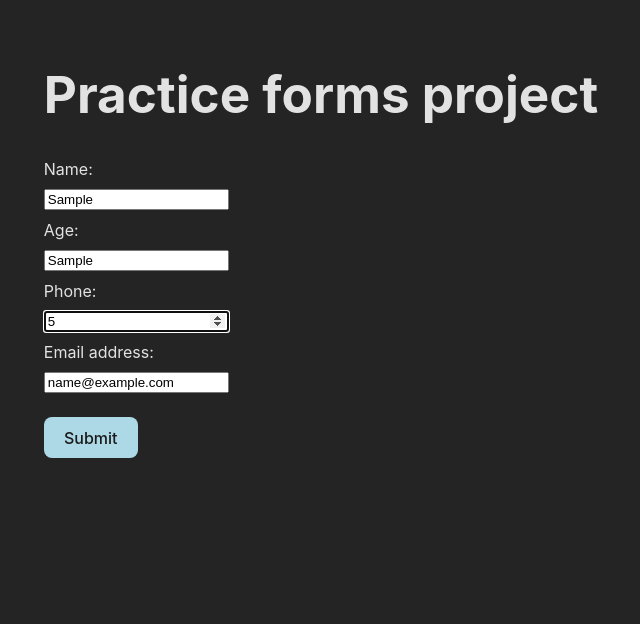
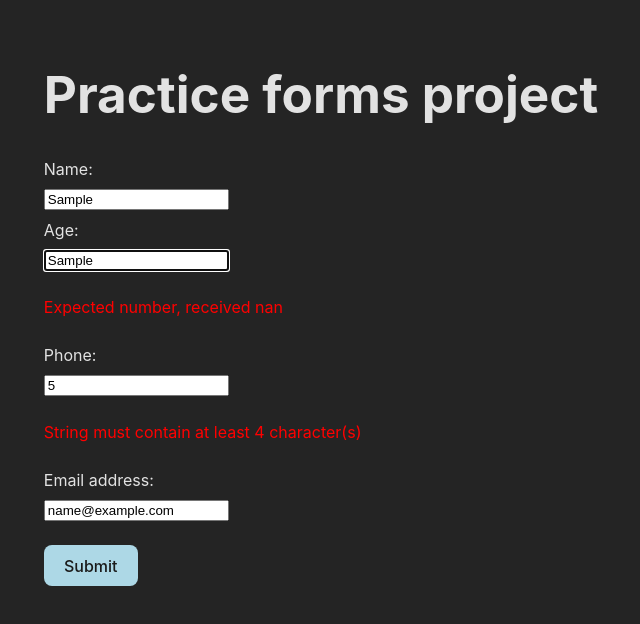
Before and after one commit to CarlsJr4/Zod-Practice, a React (Vite) app: page / in a window 1280 px wide. Both pictures are taken after typing "Sample", "Sample", "5", "name@example.com" into the empty fields and a click on the button "Submit". Shown: the top 624 px of the page, without its empty margins (319-959 px from the left). Built offline with nearby package versions, Linux system fonts and the light colour scheme.

Commit message:
Form validation with Zod practice

```diff
--- a/package.json
+++ b/package.json
@@ -10,6 +10,7 @@
     "preview": "vite preview"
   },
   "dependencies": {
+    "@hookform/resolvers": "^3.1.1",
     "react": "^18.2.0",
     "react-dom": "^18.2.0",
     "react-hook-form": "^7.45.1",
--- a/src/App.tsx
+++ b/src/App.tsx
@@ -1,5 +1,6 @@
 import './App.css';
-import FormHookForm from './components/FormHookForm';
+import FormZod from './components/FormZod';
+// import FormHookForm from './components/FormHookForm';
 // import FormReact from './components/FormReact';
 
 function App() {
@@ -7,7 +8,8 @@ function App() {
     <div>
       <h1>Practice forms project</h1>
       {/* <FormReact /> */}
-      <FormHookForm />
+      {/* <FormHookForm /> */}
+      <FormZod />
     </div>
   );
 }
--- /dev/null
+++ b/src/components/FormZod.tsx
@@ -0,0 +1,50 @@
+import { useForm, FieldValues } from 'react-hook-form';
+import { zodResolver } from '@hookform/resolvers/zod';
+import { z } from 'zod';
+
+export default function FormZod() {
+  // Task 4: Refactor the form to be less verbose using Zod
+
+  // Pros: MUCH less verbose than react hook form alone. Very powerful schema based validation.
+  // Cons: You need to know how to use both Zod and React Hook Form effectively to get the most out of this. Brain hurty. Dependencies.
+
+  const UserSchema = z.object({
+    name: z.string().min(4),
+    age: z.coerce.number().gte(18),
+    number: z.string().min(4),
+    email: z.string().email(),
+  });
+
+  type User = z.infer<typeof UserSchema>;
+
+  const {
+    register,
+    handleSubmit,
+    formState: { errors },
+  } = useForm<User>({
+    resolver: zodResolver(UserSchema),
+  });
+
+  const onSubmit = (data: FieldValues) => {
+    console.log(data);
+    // If this were a real app, we would send this data to the server for validation.
+  };
+
+  return (
+    <form action="" onSubmit={handleSubmit(onSubmit)}>
+      <label htmlFor="name">Name:</label>
+      <input {...register('name')} type="text" id="name" />
+      {errors.name && <p className="formError">{errors.name?.message}</p>}
+      <label htmlFor="age">Age:</label>
+      <input {...register('age')} type="text" id="age" />
+      {errors.age && <p className="formError">{errors.age?.message}</p>}
+      <label htmlFor="number">Phone:</label>
+      <input {...register('number')} type="number" id="number" />
+      {errors.number && <p className="formError">{errors.number?.message}</p>}
+      <label htmlFor="email">Email address:</label>
+      <input {...register('email')} type="text" id="email" />
+      {errors.email && <p className="formError">{errors.email?.message}</p>}
+      <button type="submit">Submit</button>
+    </form>
+  );
+}
```
Also changed, not shown: 1 other file (tests, documents, lock files or other folders).
